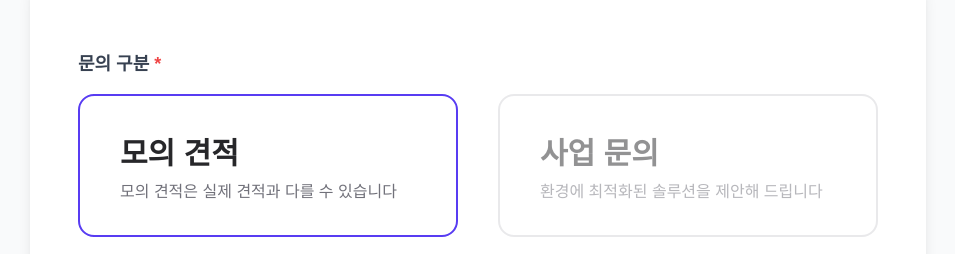
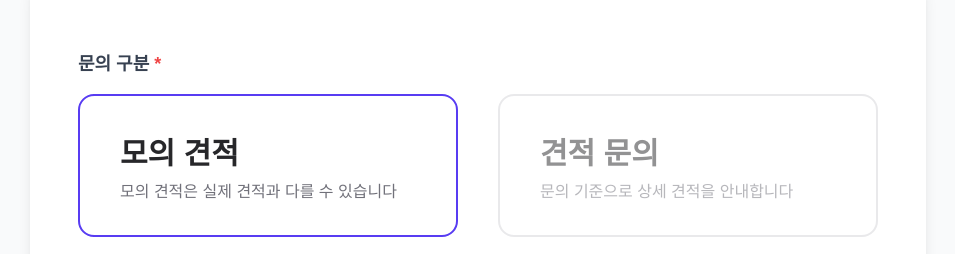
Before and after one commit to xlxhollywood/merlotlab-b2b, a Next.js app: page / in a window 1280 px wide. Shown: the part 6020-6274 px from the top of the page, without its empty margins (162-1117 px from the left). Built offline with nearby package versions, Linux system fonts and the light colour scheme.

Commit message:
Update: Form component improvements

```diff
--- a/src/components/form/buiness-inquiry-form.tsx
+++ b/src/components/form/buiness-inquiry-form.tsx
@@ -62,9 +62,9 @@
                   onClick={() => setSelectedInquiry("business")}
                 >
                   <div className="space-y-2">
-                    <h3 className="text-xl sm:text-2xl lg:text-3xl font-bold leading-tight text-zinc-800">사업 문의</h3>
+                    <h3 className="text-xl sm:text-2xl lg:text-3xl font-bold leading-tight text-zinc-800">견적 문의</h3>
                     <p className="text-sm sm:text-base leading-relaxed text-zinc-500">
-                      환경에 최적화된 솔루션을 제안해 드립니다
+                    문의 기준으로 상세 견적을 안내합니다
                     </p>
                   </div>
                 </div>
--- a/src/components/form/quote-form.tsx
+++ b/src/components/form/quote-form.tsx
@@ -206,9 +206,9 @@
                   onClick={() => setSelectedInquiry("business")}
                 >
                   <div className="space-y-2">
-                    <h3 className="text-xl sm:text-2xl lg:text-3xl font-bold leading-tight text-zinc-800">사업 문의</h3>
+                    <h3 className="text-xl sm:text-2xl lg:text-3xl font-bold leading-tight text-zinc-800">견적 문의</h3>
                     <p className="text-sm sm:text-base leading-relaxed text-zinc-500">
-                      환경에 최적화된 솔루션을 제안해 드립니다
+                    문의 기준으로 상세 견적을 안내합니다
                     </p>
                   </div>
                 </div>
```
